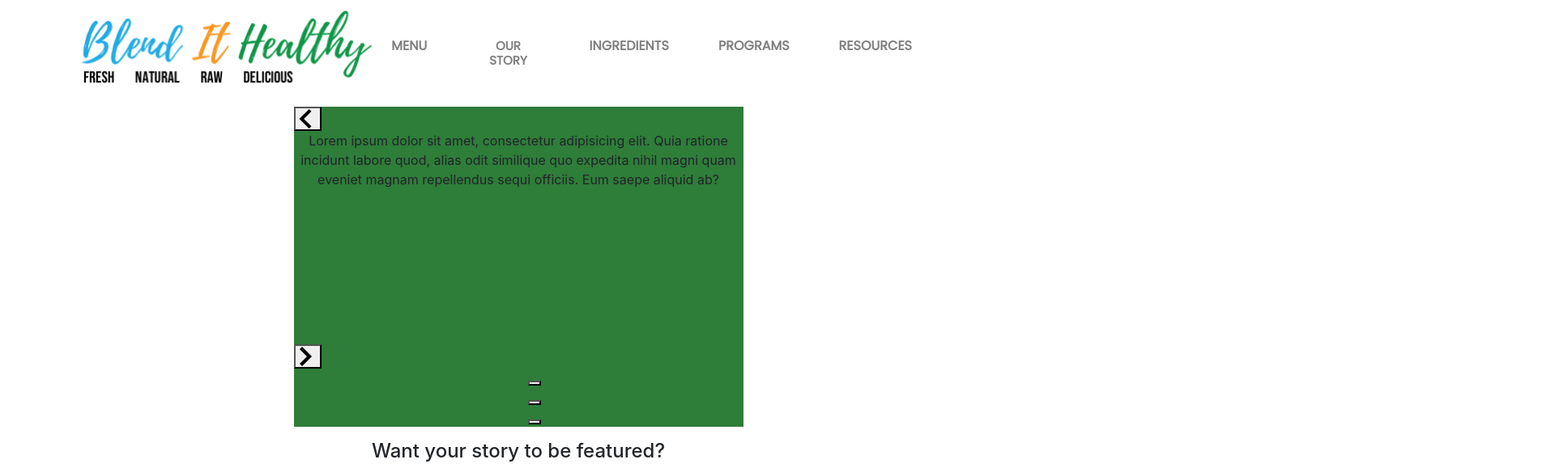
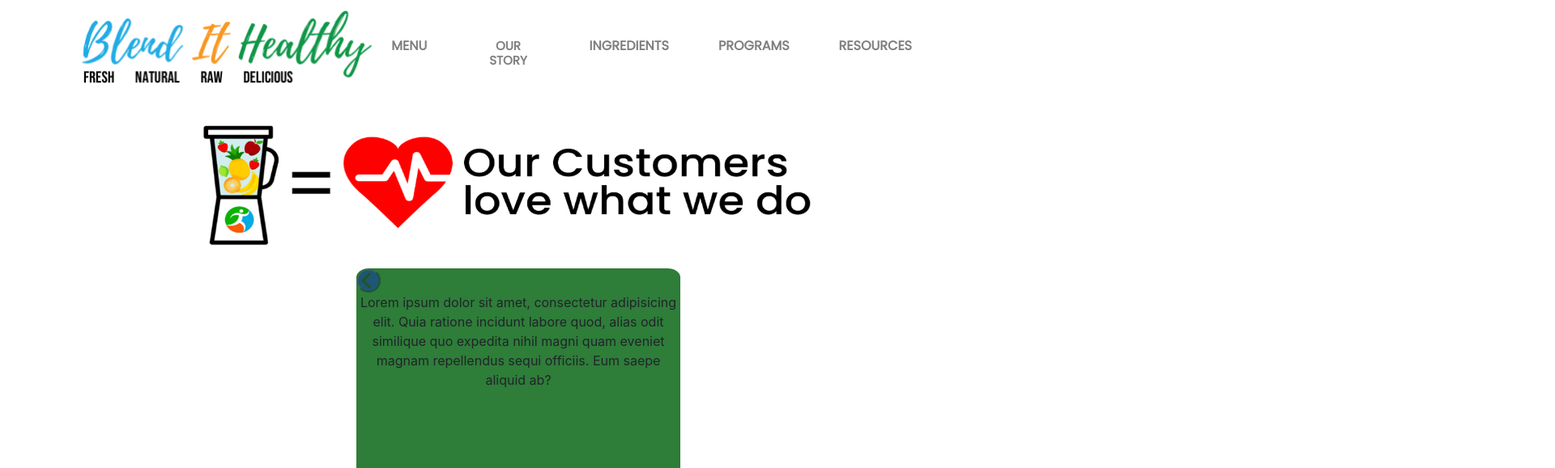
Before and after one commit to clam1987/BlendItHealthy, a React (Create React App) app: page /testimonials in a window 1280 px wide. Shown: the top 579 px of the page at 81% size, 1920 px wide, since content can reach past the window. Built offline with nearby package versions, Linux system fonts and the light colour scheme.

Commit message:
Finished testimonial page

```diff
--- /dev/null
+++ b/src/components/Slideshow/Slideshow.css
@@ -0,0 +1,59 @@
+.slide-container {
+  width: 400px;
+  height: 280px;
+  margin: auto;
+  background-color: #2e7d39;
+  border-radius: 4%;
+}
+
+.each-slide > div {
+  display: flex;
+  align-items: center;
+  justify-content: center;
+  background-size: cover;
+  height: 300px;
+}
+
+.each-slide span {
+  padding: 20px;
+  font-size: 20px;
+  background: #2e7d39;
+  text-align: center;
+}
+
+.each-fade {
+  display: flex;
+}
+
+.each-fade .image-container {
+  width: 75%;
+  overflow: hidden;
+}
+
+.each-fade .image-container img {
+  width: 100%;
+}
+
+.each-fade h2 {
+  width: 25%;
+  display: flex;
+  justify-content: center;
+  align-items: center;
+  margin: 0;
+  background: #adceed;
+}
+
+.react-slideshow-container .nav {
+  opacity: 0.3;
+  height: 30px;
+  background: blue;
+  width: 30px;
+  z-index: 10;
+  text-align: center;
+  cursor: pointer;
+  color: #fff;
+  border-radius: 50%;
+  display: flex;
+  align-items: center;
+  justify-content: center;
+}
--- /dev/null
+++ b/src/components/Slideshow/Slideshow.js
@@ -0,0 +1,40 @@
+import React from "react";
+import "../Slideshow/Slideshow.css";
+import { Zoom } from "react-slideshow-image";
+import WordsStuff from "../../components/WordsStuff/WordsStuff";
+
+const Slideshow = () => {
+  const slides = [
+    {
+      content:
+        "Lorem ipsum dolor sit amet, consectetur adipisicing elit. Quia ratione incidunt labore quod, alias odit similique quo expedita nihil magni quam eveniet magnam repellendus sequi officiis. Eum saepe aliquid ab?"
+    },
+    {
+      content:
+        "Lorem ipsum dolor sit amet, consectetur adipisicing elit. Quia ratione incidunt labore quod, alias odit similique quo expedita nihil magni quam eveniet magnam repellendus sequi officiis. Eum saepe aliquid ab?"
+    },
+    {
+      content:
+        "Lorem ipsum dolor sit amet, consectetur adipisicing elit. Quia ratione incidunt labore quod, alias odit similique quo expedita nihil magni quam eveniet magnam repellendus sequi officiis. Eum saepe aliquid ab?"
+    }
+  ];
+
+  const zoomOutProperties = {
+    duration: 5000,
+    transitionDuration: 500,
+    infinite: true,
+    indicators: true,
+    scale: 0.4,
+    arrows: true
+  };
+  let newWords = slides.map((each, index) => {
+    return <WordsStuff key={index} each={each.content} />;
+  });
+  return (
+    <div className="slide-container">
+      <Zoom {...zoomOutProperties}>{newWords}</Zoom>
+    </div>
+  );
+};
+
+export default Slideshow;
--- /dev/null
+++ b/src/components/TestBanner/TestBanner.css
@@ -0,0 +1,4 @@
+#testBanner {
+  height: 200px;
+  width: 900px;
+}
--- /dev/null
+++ b/src/components/TestBanner/TestBanner.js
@@ -0,0 +1,12 @@
+import React from "react";
+import "../TestBanner/TestBanner.css";
+
+let TestBanner = props => {
+  return (
+    <>
+      <img src={props.img} alt={props.name} id="testBanner" />
+    </>
+  );
+};
+
+export default TestBanner;
--- /dev/null
+++ b/src/components/WordsStuff/WordsStuff.css
@@ -0,0 +1,10 @@
+#comments {
+  /* max-width: 470px; */
+  width: 100%;
+  height: auto;
+  display: flex;
+  text-align: center;
+  justify-content: center;
+  align-items: center;
+  /* margin-left: 3em; */
+}
--- /dev/null
+++ b/src/components/WordsStuff/WordsStuff.js
@@ -0,0 +1,14 @@
+import React from "react";
+import "../WordsStuff/WordsStuff.css";
+
+let WordsStuff = props => {
+  return (
+    <div id="comments">
+      <p id="pComments" style={{ width: "100%", height: "230px" }}>
+        {props.each}
+      </p>
+    </div>
+  );
+};
+
+export default WordsStuff;
--- a/src/pages/Testimonials/Testimonials.css
+++ b/src/pages/Testimonials/Testimonials.css
@@ -1,51 +1,4 @@
-.slide-container {
-    width: 50%;
-    margin: auto;
-    background-color: #2E7D39;
-  }
-
-  h3 {
-    text-align: center; }
-
-  .each-slide > div {
-    display: flex;
-    align-items: center;
-    justify-content: center;
-    background-size: cover;
-    height: 300px;
-  }
-
-  .each-slide span {
-    padding: 20px;
-    font-size: 20px;
-    background: #2E7D39;
-    text-align: center;
-  }
-
-  .each-fade {
-    display: flex;
-  }
-
-  .each-fade .image-container {
-    width: 75%;
-    overflow: hidden;
-  }
-
-  .each-fade .image-container img {
-    width: 100%;
-  }
-
-  .each-fade h2 {
-    width: 25%;
-    display: flex;
-    justify-content: center;
-    align-items: center;
-    margin: 0;
-    background: #adceed;
-  }
-
-  #share {
-    background-color: #2E7D39;
-    padding: 2.5em;
-    border-radius: 6%;
-  }
+#storyText {
+  margin-top: 2em;
+  margin-bottom: 2em;
+}
--- a/src/pages/Testimonials/Testimonials.js
+++ b/src/pages/Testimonials/Testimonials.js
@@ -1,152 +1,55 @@
-import React, { useState, useEffect } from "react";
+import React from "react";
 import "../Testimonials/Testimonials.css";
-import { CSSTransition, TransitionGroup } from "react-transition-group"
-import { Zoom } from "react-slideshow-image";
-
+import logo from "../../assets/images/BIHw_logo.png";
+import Slideshow from "../../components/Slideshow/Slideshow";
+import TestBanner from "../../components/TestBanner/TestBanner";
 
 let Testimonials = () => {
-
   return (
     <>
-{/* <Carousel items={items} active={0}/> */}
-<Slideshow />
-<h4>Want your story to be featured?</h4>
-<ShareButton />
-    <h1>Hello World</h1>
+      <TestBanner img={logo} name="logo" />
+      <Slideshow />
+      <h4 id="storyText">Want your story to be featured?</h4>
+      {/* <ShareButton /> */}
     </>
   );
 };
 
 export default Testimonials;
 
-const Slideshow = () => {
-  const slides = [
-    {
-    content: "Lorem ipsum dolor sit amet, consectetur adipisicing elit. Quia ratione incidunt labore quod, alias odit similique quo expedita nihil magni quam eveniet magnam repellendus sequi officiis. Eum saepe aliquid ab?",
-    },
-    {
-      content: "Lorem ipsum dolor sit amet, consectetur adipisicing elit. Quia ratione incidunt labore quod, alias odit similique quo expedita nihil magni quam eveniet magnam repellendus sequi officiis. Eum saepe aliquid ab?",
-      },
-      {
-        content: "Lorem ipsum dolor sit amet, consectetur adipisicing elit. Quia ratione incidunt labore quod, alias odit similique quo expedita nihil magni quam eveniet magnam repellendus sequi officiis. Eum saepe aliquid ab?",
-        }
-]
-
-  const zoomOutProperties = {
-    duration: 5000,
-    transitionDuration: 500,
-    infinite: true,
-    indicators: true,
-    scale: 0.4,
-    arrows: true
-  }
-  let newWords = slides.map((each, index) => {return <WordsStuff key={index} each={each.content}/>} )
-  return (
-    <div className="slide-container">
-      <Zoom {...zoomOutProperties}>
-        {newWords}
-
-      </Zoom>
-    </div>
-  )
-}
-
-let WordsStuff = props => {
-  return (
-    <p style={{width: "100%"}}>{props.each}</p>
-  )
-}
-
-let ShareButton = props => {
-  let handleClick = () => {
-    return <ShareModal />
-  }
-  return (
-    <>
-    <button className="btn" id="share" type="button" data-toggle="modal" data-target="#ModalCenter" onClick={handleClick}>Share your story</button>
-    <ShareModal />
-    </>
-  )
-}
-
-let ShareModal = props => {
-  return (
-<div className="modal fade" id="ModalCenter" tabIndex="-1" role="dialog" aria-labelledby="exampleModalCenterTitle" aria-hidden="true">
-  <div className="modal-dialog modal-dialog-centered" role="document">
-    <div className="modal-content">
-      <div className="modal-header">
-        <h5 className="modal-title" id="ModalCenterTitle">Share Your Story with us!</h5>
-        <form className="form"></form>
-        <button type="button" className="close" data-dismiss="modal" aria-label="Close">
-          <span aria-hidden="true">&times;</span>
-        </button>
-      </div>
-      <div className="modal-body">
-        ...
-      </div>
-      <div className="modal-footer">
-        <button type="button" className="btn btn-secondary" data-dismiss="modal">Close</button>
-        <button type="button" className="btn btn-primary">Save changes</button>
-      </div>
-    </div>
-  </div>
-</div>
-  )
-}
-
-// let Carousel = props => {
-//   const [run, setRun] = useState({
-//     items: props.items,
-//     active: props.active,
-//     direction: ""
-//   })
-
-// let moveLeft = () => {
-//   let newActive = run.active;
-//   newActive--;
-//   setRun({...run, active: newActive < 0 ? run.items.length - 1 : newActive, direction: "left"})
-// }
-
-// let moveRight = () => {
-//   let newActive = run.active
-//   setRun({...run, active: (newActive + 1) % run.items.length, direction: "right"})
-// }
-
-// let generateItems = () => {
-//   let items = [];
-//   let level;
-//   console.log(run.active);
-//   for (let i = run.active - 2; i < run.active + 3; i++) {
-//     let index = i
-//     if (i < 0) {
-//       index = i % run.items.length + i;
-//     } else if (i >= run.items.length) {
-//       index = i % run.items.length
-//     }
-//     level = run.active - i;
-//     items.push(<Item key={index} id={run.items[i]} level={level} />)
+// let ShareButton = props => {
+//   let handleClick = () => {
+//     return <ShareModal />
 //   }
-//   return items;
-// }
-
 //   return (
-//     <div id="carousel" className="noselect">
-//       <div className="arrow arrow-left" onClick={moveLeft}><i className="fas fa-arrow-circle-left"></i></div>
-//       <CSSTransition transitionName={run.direction}>
-//         {generateItems}
-//       </CSSTransition>
-//       <div className="arrow arrow-right" onClick={moveRight}><i className="fas fa-arrow-alt-circle-right"></i></div>
-//     </div>
+//     <>
+//     <button className="btn" id="share" type="button" data-toggle="modal" data-target="#ModalCenter" onClick={handleClick}>Share your story</button>
+//     <ShareModal />
+//     </>
 //   )
 // }
 
-// let Item = (props) => {
-//   const [curLVL, setCurLVL] = useState({level: props.level});
-//   const className= `item level ${curLVL.level}`
-
+// let ShareModal = props => {
 //   return (
-//     <div className={className}>
-//       {props.id}
+// <div className="modal fade" id="ModalCenter" tabIndex="-1" role="dialog" aria-labelledby="exampleModalCenterTitle" aria-hidden="true">
+//   <div className="modal-dialog modal-dialog-centered" role="document">
+//     <div className="modal-content">
+//       <div className="modal-header">
+//         <h5 className="modal-title" id="ModalCenterTitle">Share Your Story with us!</h5>
+//         <form className="form"></form>
+//         <button type="button" className="close" data-dismiss="modal" aria-label="Close">
+//           <span aria-hidden="true">&times;</span>
+//         </button>
+//       </div>
+//       <div className="modal-body">
+//         ...
+//       </div>
+//       <div className="modal-footer">
+//         <button type="button" className="btn btn-secondary" data-dismiss="modal">Close</button>
+//         <button type="button" className="btn btn-primary">Save changes</button>
+//       </div>
 //     </div>
+//   </div>
+// </div>
 //   )
 // }
```
Also changed, not shown: src/assets/images/BIHw_logo.png (added).
